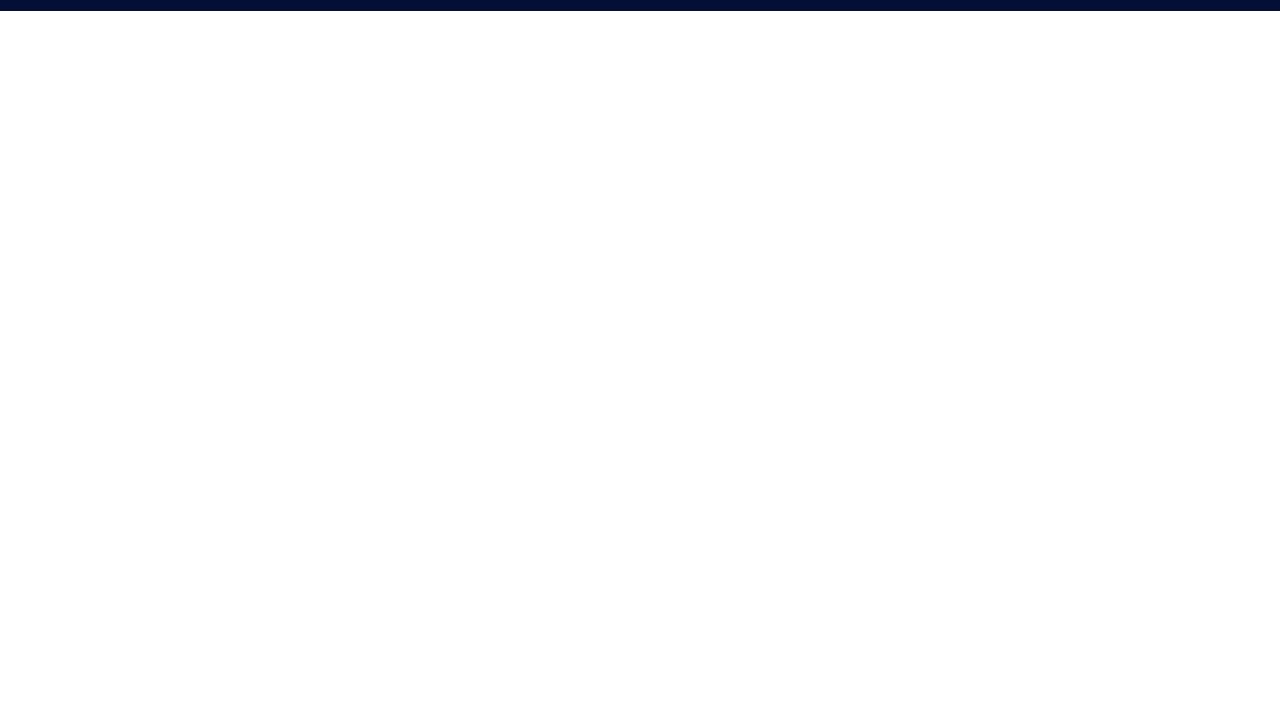
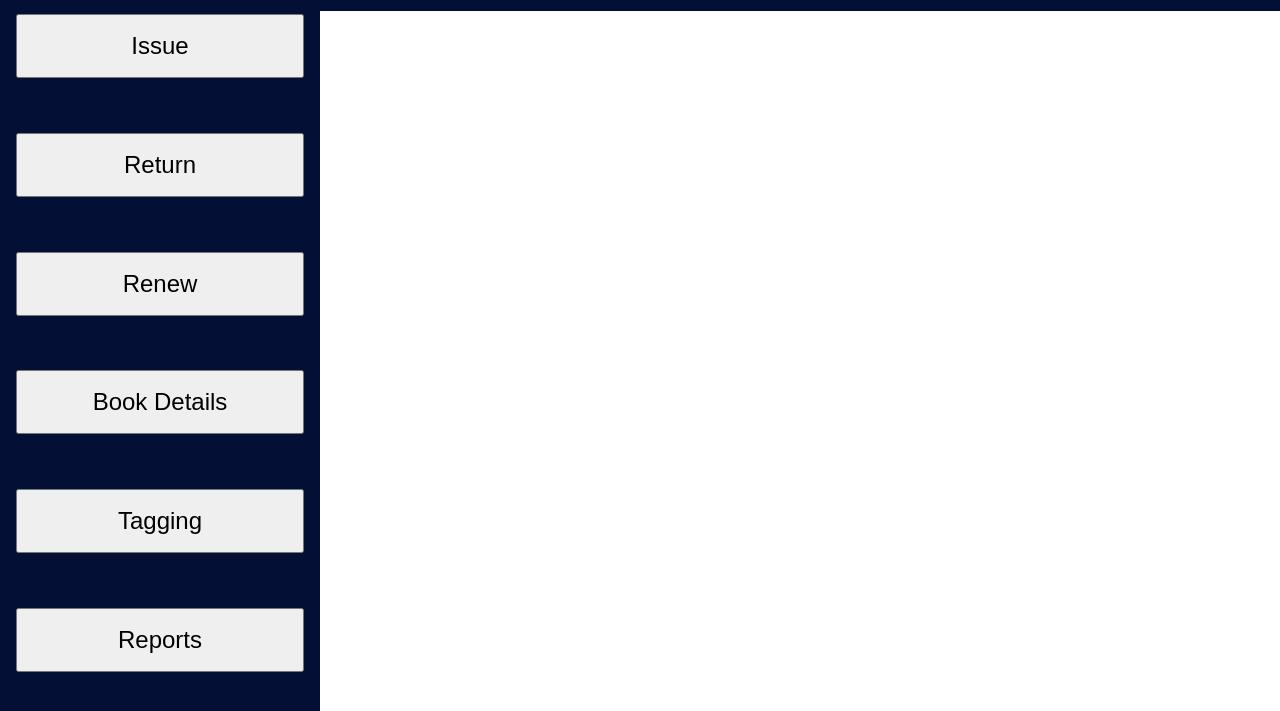
Before and after one commit to B-Arul-Murugavel/KohaLibraryProjct, a plain HTML site: page index.html in a window 1280 px wide. Shown: the part 89-800 px from the top of the page. Drawn offline with Linux system fonts and the light colour scheme.

Commit message:
Added side Navbar

```diff
--- a/index.html
+++ b/index.html
@@ -25,5 +25,13 @@
             <h4 class="college-name">Kumaraguru College of Technology</h4>
         </div> -->
     </header>
+    <div class="side-nav">
+        <button>Issue</button>
+        <button>Return</button>
+        <button>Renew</button>
+        <button>Book Details</button>
+        <button>Tagging</button>
+        <button>Reports</button>
+    </div>
 </body>
 </html>
--- a/style.css
+++ b/style.css
@@ -35,3 +35,22 @@ nav .btn{
     width: 200px;
     font-size: 1.1rem;
 }
+/**************Side Navbar**************/
+.side-nav{
+    position: fixed;
+    top:0;
+    left: 0;
+    background-color: rgb(4, 15, 53);
+    display:flex;
+    flex-direction: column;
+    height: 100vh;
+    width: 20rem;
+    justify-content: space-evenly;
+    z-index: -1;
+    padding: 1rem;
+    margin-top: 2rem;
+}
+.side-nav button{
+    padding: 1rem;
+    font-size: 1.5rem;
+}
```
